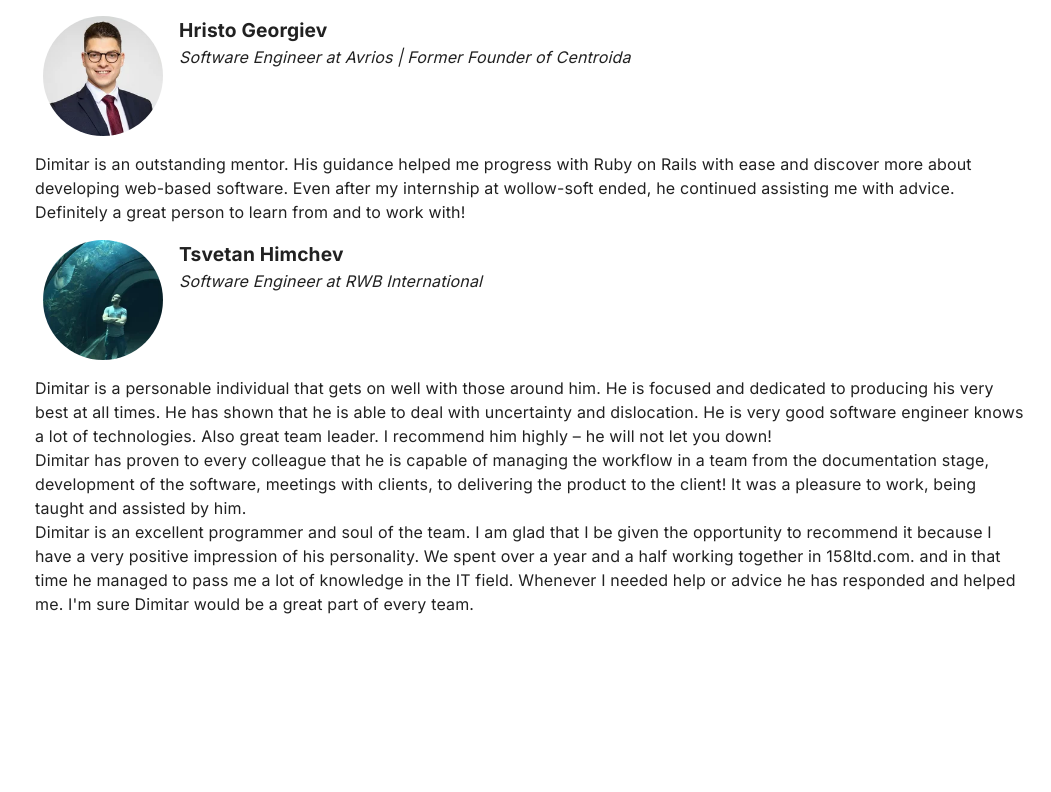
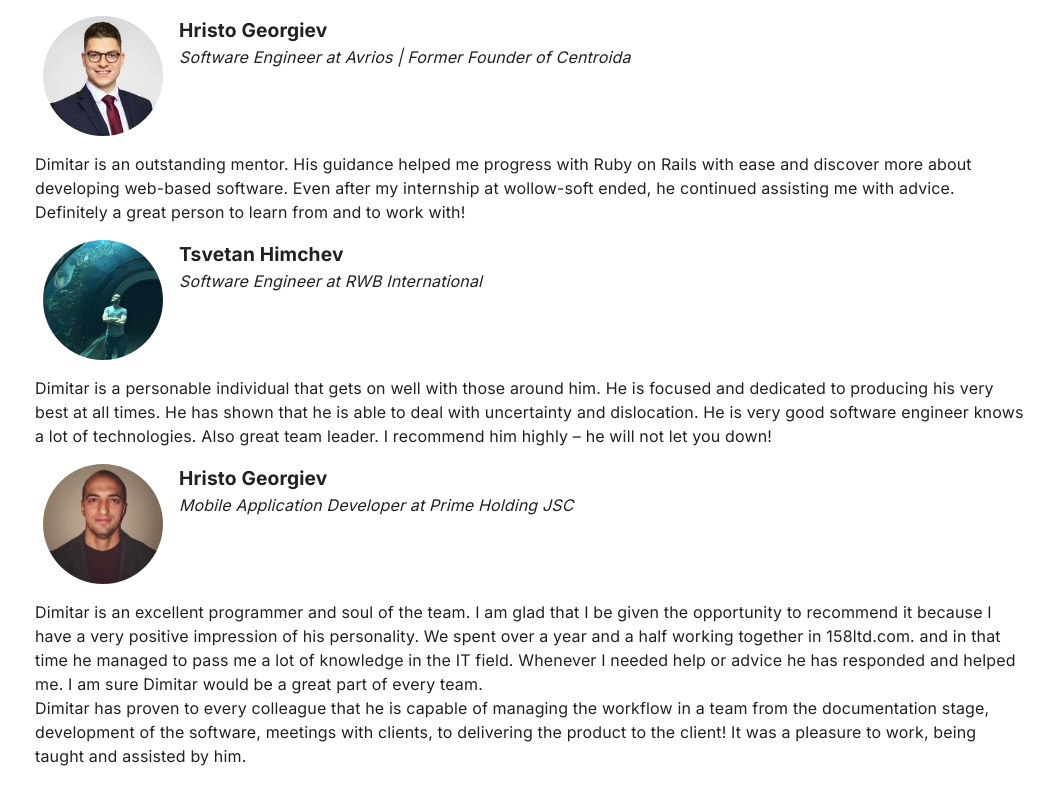
Before and after one commit to dimitardanailov/portfolio, a Next.js app in the folder apps/website/: page /recommendation-letters in a window 1280 px wide. Shown: the part 5208-6000 px from the top of the page, without its empty margins (229-1280 px from the left). Before the commit the page ends 5848 px from the top, so only its background shows below. Built offline with nearby package versions, Linux system fonts and the light colour scheme.

Commit message:
VladimirLetter is a new component element

```diff
--- /dev/null
+++ b/apps/website/src/app/recommendation-letters/projects/wollow/components/VladimirLetter.tsx
@@ -0,0 +1,32 @@
+'use client'
+
+import {FC} from 'react'
+
+import {PersonInfo} from '../../../components'
+
+import source from '@/data/testimonials/images/wollow/vladimir'
+
+const Letter: FC = () => {
+  return (
+    <>
+      <PersonInfo
+        name="Hristo Georgiev"
+        source={source}
+        title="Mobile Application Developer at Prime Holding JSC"
+      />
+      <div>
+        <p>
+          Dimitar is an excellent programmer and soul of the team. I am glad
+          that I be given the opportunity to recommend it because I have a very
+          positive impression of his personality. We spent over a year and a
+          half working together in 158ltd.com. and in that time he managed to
+          pass me a lot of knowledge in the IT field. Whenever I needed help or
+          advice he has responded and helped me. I am sure Dimitar would be a
+          great part of every team.
+        </p>
+      </div>
+    </>
+  )
+}
+
+export default Letter
--- a/apps/website/src/app/recommendation-letters/projects/wollow/components/index.ts
+++ b/apps/website/src/app/recommendation-letters/projects/wollow/components/index.ts
@@ -3,5 +3,13 @@ import MoLetter from './MoLetter'
 import AshtonLetter from './AshtonLetter'
 import HristoLetter from './HristoLetter'
 import TsvetanLetter from './TsvetanLetter'
+import VladimirLetter from './VladimirLetter'
 
-export {IvelinLetter, MoLetter, AshtonLetter, HristoLetter, TsvetanLetter}
+export {
+  IvelinLetter,
+  MoLetter,
+  AshtonLetter,
+  HristoLetter,
+  TsvetanLetter,
+  VladimirLetter,
+}
--- a/apps/website/src/app/recommendation-letters/projects/wollow/index.tsx
+++ b/apps/website/src/app/recommendation-letters/projects/wollow/index.tsx
@@ -16,6 +16,7 @@ import {
   AshtonLetter,
   HristoLetter,
   TsvetanLetter,
+  VladimirLetter,
 } from './components'
 
 const Letter: FC = () => {
@@ -34,6 +35,7 @@ const Letter: FC = () => {
       <AshtonLetter />
       <HristoLetter />
       <TsvetanLetter />
+      <VladimirLetter />
       <div>
         <p>
           Dimitar has proven to every colleague that he is capable of managing
@@ -42,17 +44,6 @@ const Letter: FC = () => {
           client! It was a pleasure to work, being taught and assisted by him.
         </p>
       </div>
-      <div>
-        <p>
-          Dimitar is an excellent programmer and soul of the team. I am glad
-          that I be given the opportunity to recommend it because I have a very
-          positive impression of his personality. We spent over a year and a
-          half working together in 158ltd.com. and in that time he managed to
-          pass me a lot of knowledge in the IT field. Whenever I needed help or
-          advice he has responded and helped me. I'm sure Dimitar would be a
-          great part of every team.
-        </p>
-      </div>
     </>
   )
 }
```
